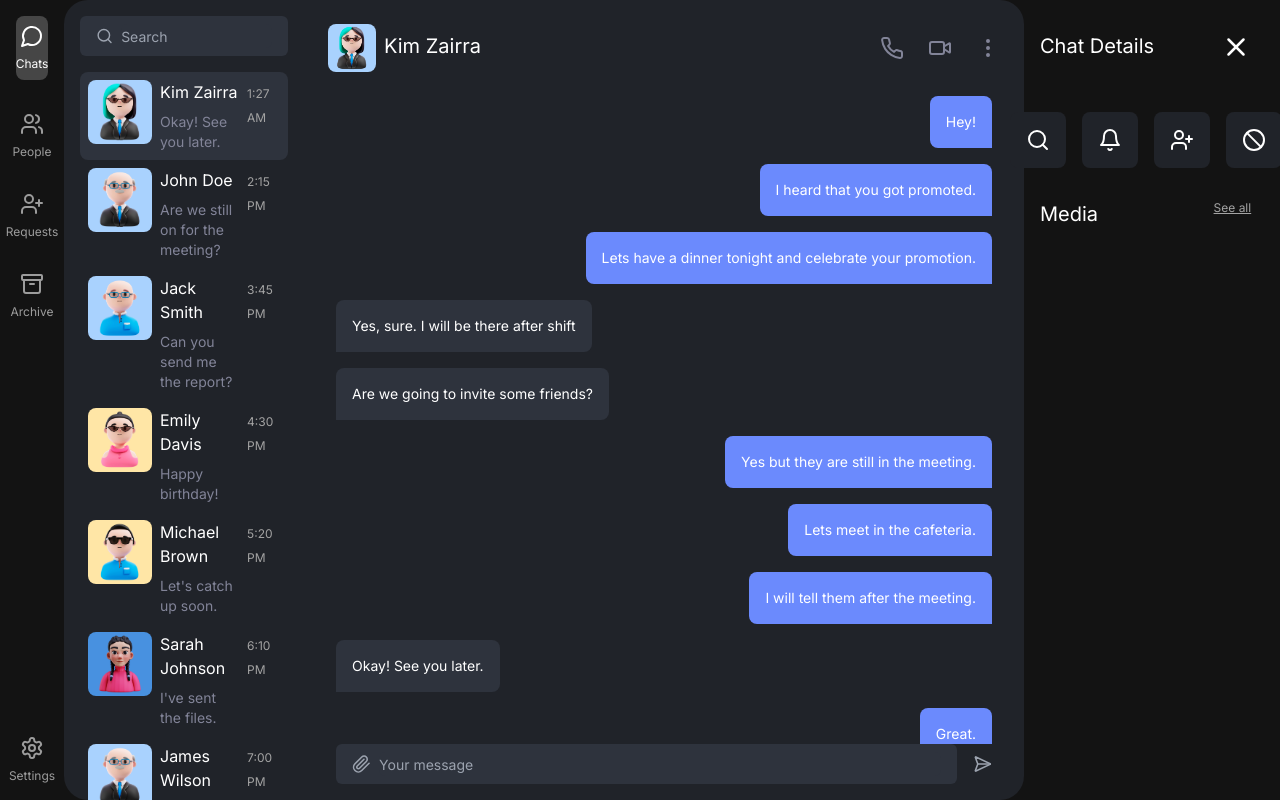
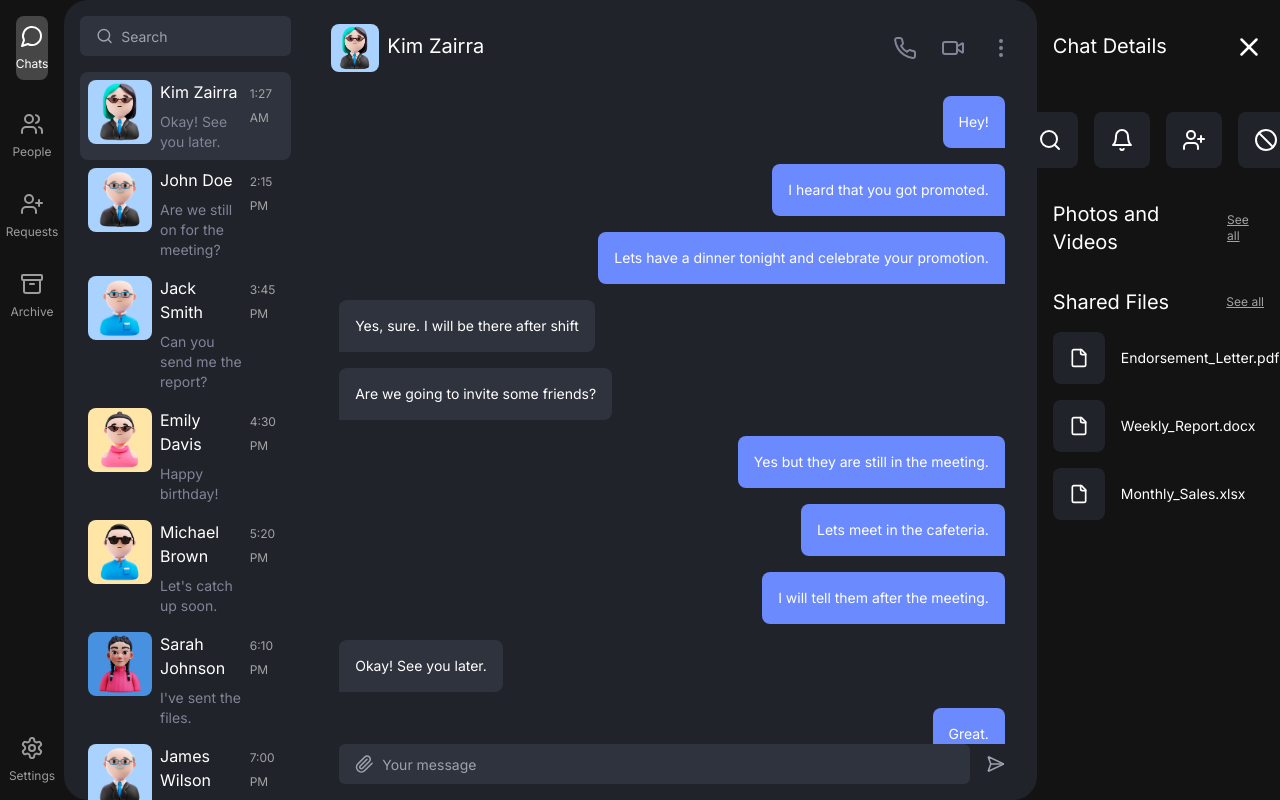
Before and after one commit to justinherrera/next-chat-app, a Next.js app: page / in a window 1280 px wide. Built offline with nearby package versions, Linux system fonts and the light colour scheme.

Commit message:
addeed shared files component in chat details

```diff
--- a/src/app/components/chat-conversation.tsx
+++ b/src/app/components/chat-conversation.tsx
@@ -4,7 +4,7 @@ import Conversation from "@/app/components/conversation";
 
 export default function ChatConversation() {
   return (
-    <div className="flex w-[75%] bg-[#202329] rounded-3xl">
+    <div className="flex w-[76%] bg-[#202329] rounded-3xl">
       <Chats />
       <Conversation />
     </div>
--- a/src/app/components/chat-details.tsx
+++ b/src/app/components/chat-details.tsx
@@ -1,4 +1,4 @@
-import { Ban, Bell, Search, TriangleAlert, UserPlus, X } from "lucide-react";
+import { Ban, Bell, Search, TriangleAlert, UserPlus, X, File } from "lucide-react";
 
 
 export default function ChatDetails() {
@@ -25,9 +25,34 @@ export default function ChatDetails() {
           <Ban size={24} color="#FFFFFF" className="cursor-pointer" />
         </div>
       </div>
-      <div className="flex justify-between mt-8 w-full">
-        <span className="text-white text-xl mb-1">Media</span>
-        <span className="text-[#a3a3a3] text-xs underline mb-1">See all</span>
+      <div className="flex justify-between items-center mt-8 w-full ">
+        <span className="text-white text-xl">Photos and Videos</span>
+        <span className="text-[#a3a3a3] text-xs underline">See all</span>
+      </div>
+      <div className="flex justify-between items-center mt-8 w-full ">
+        <span className="text-white text-xl">Shared Files</span>
+        <span className="text-[#a3a3a3] text-xs underline">See all</span>
+      </div>
+      <div className="flex flex-col space-y-4 mt-4">
+        <div className="flex justify-start items-center space-x-4">
+          <div className="cursor-pointer bg-[#202329] rounded-lg py-4 px-4 w-fit">
+            <File size={20} color="#FFFFFF" className="cursor-pointer" />
+          </div>
+          <span className="text-white text-sm">Endorsement_Letter.pdf</span>
+        </div>
+        <div className="flex justify-start items-center space-x-4">
+          <div className="cursor-pointer bg-[#202329] rounded-lg py-4 px-4 w-fit">
+            <File size={20} color="#FFFFFF" className="cursor-pointer" />
+          </div>
+          <span className="text-white text-sm">Weekly_Report.docx</span>
+        </div>
+        <div className="flex justify-start items-center space-x-4">
+          <div className="cursor-pointer bg-[#202329] rounded-lg py-4 px-4 w-fit">
+            <File size={20} color="#FFFFFF" className="cursor-pointer" />
+          </div>
+          <span className="text-white text-sm">Monthly_Sales.xlsx</span>
+        </div>
+
       </div>
     </div>
   )
```
